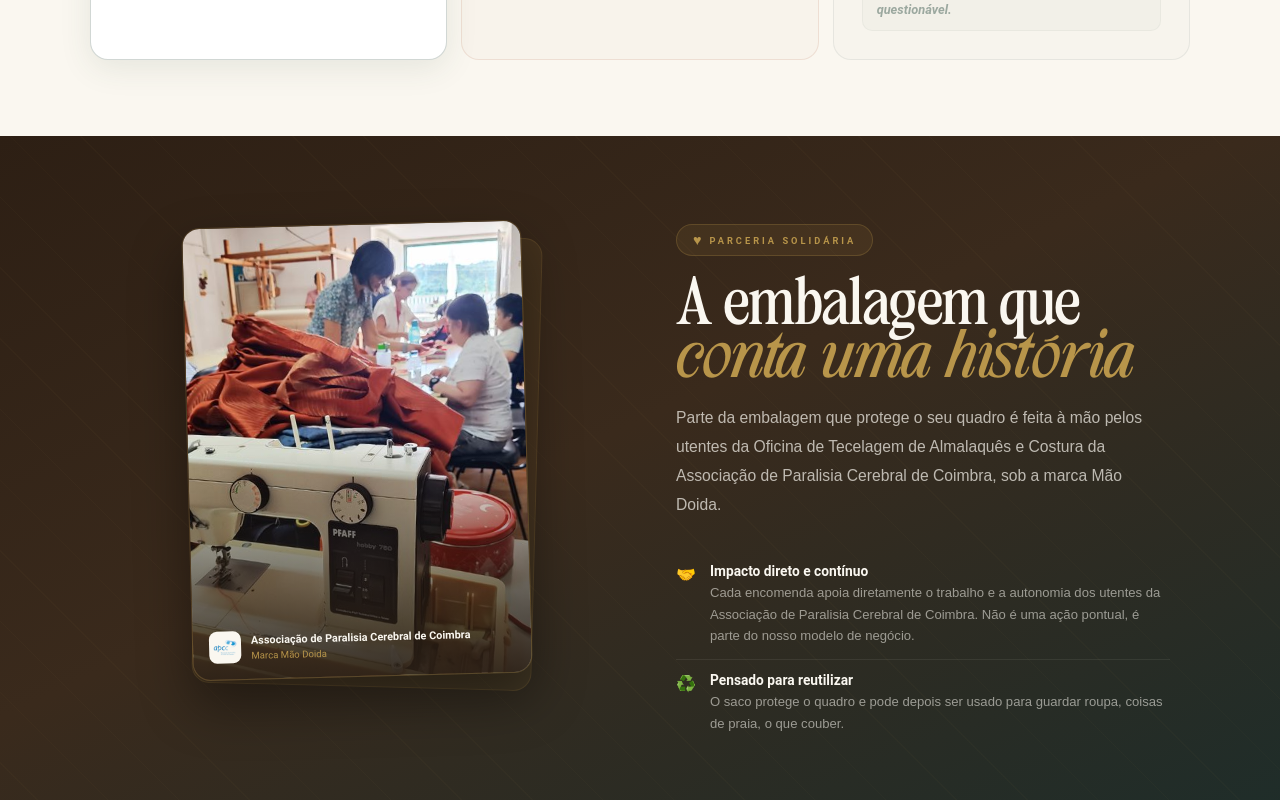
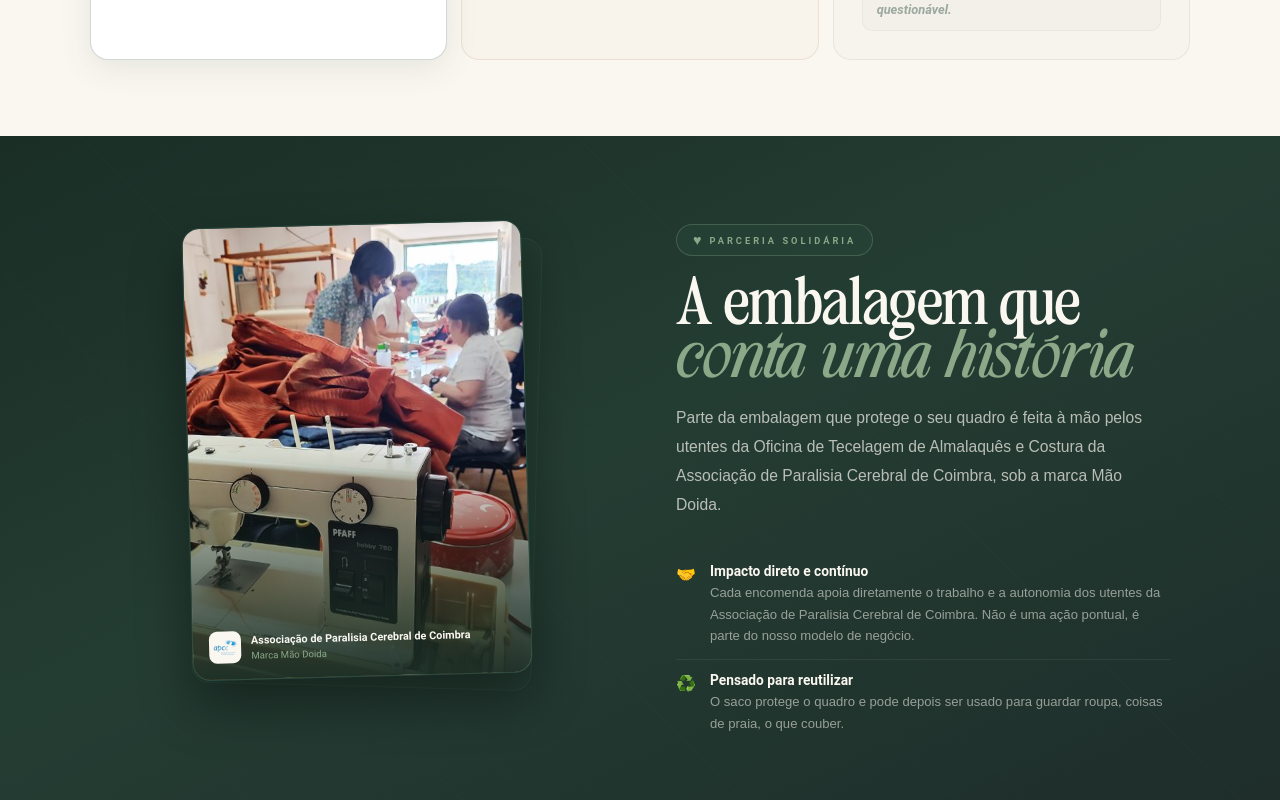
Before and after one commit to floresabeirario/fbr-website, a Next.js app: page /sustentabilidade in a window 1280 px wide. Shown: the part 2160-2960 px from the top of the page. Built offline with nearby package versions, Linux system fonts and the light colour scheme; a web font is replaced by a local one.

Commit message:
Update client.jsx

```diff
--- a/app/sustentabilidade/client.jsx
+++ b/app/sustentabilidade/client.jsx
@@ -499,13 +499,13 @@ export default function Sustentabilidade() {
           aria-label="Embalagem artesanal em parceria com a Associacao de Paralisia Cerebral de Coimbra"
           style={{
             padding: "clamp(56px,9vw,88px) clamp(20px,5vw,48px)",
-            background: "linear-gradient(155deg, #2D1F14 0%, #3A2A1C 45%, #1E2D2A 100%)",
+            background: "linear-gradient(155deg, #1A2E26 0%, #243D33 45%, #1E2D2A 100%)",
             position: "relative", overflow: "hidden",
           }}
         >
           <div aria-hidden="true" style={{
             position: "absolute", inset: 0, opacity: 0.03, pointerEvents: "none",
-            backgroundImage: "repeating-linear-gradient(45deg, #B8954A 0px, #B8954A 1px, transparent 1px, transparent 50px)",
+            backgroundImage: "repeating-linear-gradient(45deg, #3D6B5E 0px, #3D6B5E 1px, transparent 1px, transparent 50px)",
           }}/>
           <div style={{ maxWidth: "1060px", margin: "0 auto", position: "relative", zIndex: 1 }}>
             <div className="apcc-inner">
@@ -520,12 +520,12 @@ export default function Sustentabilidade() {
                   <div aria-hidden="true" style={{
                     position: "absolute", inset: 0,
                     transform: "translate(10px, 10px) rotate(1.5deg)",
-                    borderRadius: "18px", background: "rgba(184,149,74,0.1)",
-                    border: "1px solid rgba(184,149,74,0.15)",
+                    borderRadius: "18px", background: "rgba(45,74,62,0.2)",
+                    border: "1px solid rgba(61,107,94,0.2)",
                   }}/>
                   <div style={{
                     position: "relative", transform: "rotate(-1.5deg)", borderRadius: "18px",
-                    overflow: "hidden", border: "1px solid rgba(184,149,74,0.2)",
+                    overflow: "hidden", border: "1px solid rgba(61,107,94,0.3)",
                     aspectRatio: "3/4", boxShadow: "0 24px 52px rgba(0,0,0,0.4)",
                   }}>
                     <img
@@ -536,7 +536,7 @@ export default function Sustentabilidade() {
                     />
                     <div style={{
                       position: "absolute", bottom: 0, left: 0, right: 0, height: "50%",
-                      background: "linear-gradient(to top, rgba(42,31,22,0.92) 0%, transparent 100%)",
+                      background: "linear-gradient(to top, rgba(26,46,38,0.95) 0%, transparent 100%)",
                     }} aria-hidden="true"/>
                     <div style={{ position: "absolute", bottom: "16px", left: "16px", right: "16px" }}>
                       <div style={{ display: "flex", alignItems: "center", gap: "10px" }}>
@@ -550,7 +550,7 @@ export default function Sustentabilidade() {
                           <p style={{ margin: 0, fontWeight: 700, color: "#FAF7F0", fontSize: "0.68rem", fontFamily: "Roboto, sans-serif", lineHeight: 1.3 }}>
                             Associa&#231;&#227;o de Paralisia Cerebral de Coimbra
                           </p>
-                          <p style={{ margin: "2px 0 0", color: "#B8954A", fontSize: "0.6rem", fontFamily: "Roboto, sans-serif" }}>Marca M&#227;o Doida</p>
+                          <p style={{ margin: "2px 0 0", color: "#8BA888", fontSize: "0.6rem", fontFamily: "Roboto, sans-serif" }}>Marca M&#227;o Doida</p>
                         </div>
                       </div>
                     </div>
@@ -566,11 +566,11 @@ export default function Sustentabilidade() {
               >
                 <div style={{
                   display: "inline-flex", alignItems: "center", gap: "8px",
-                  background: "rgba(184,149,74,0.1)", border: "1px solid rgba(184,149,74,0.25)",
+                  background: "rgba(45,74,62,0.35)", border: "1px solid rgba(139,168,136,0.3)",
                   borderRadius: "100px", padding: "7px 16px", marginBottom: "20px",
                 }}>
-                  <span style={{ color: "#B8954A", fontSize: "0.9rem" }} aria-hidden="true">&#9829;</span>
-                  <span style={{ fontSize: "0.58rem", fontWeight: 700, letterSpacing: "3px", textTransform: "uppercase", color: "#B8954A", fontFamily: "Roboto, sans-serif" }}>Parceria solid&#225;ria</span>
+                  <span style={{ color: "#8BA888", fontSize: "0.9rem" }} aria-hidden="true">&#9829;</span>
+                  <span style={{ fontSize: "0.58rem", fontWeight: 700, letterSpacing: "3px", textTransform: "uppercase", color: "#8BA888", fontFamily: "Roboto, sans-serif" }}>Parceria solid&#225;ria</span>
                 </div>
                 <h2 style={{
                   fontFamily: "'TAN-MEMORIES', serif",
@@ -578,7 +578,7 @@ export default function Sustentabilidade() {
                   color: "#FAF7F0", margin: "0 0 16px", lineHeight: 1.1,
                 }}>
                   A embalagem que<br/>
-                  <em style={{ fontStyle: "italic", color: "#B8954A" }}>conta uma hist&#243;ria</em>
+                  <em style={{ fontStyle: "italic", color: "#8BA888" }}>conta uma hist&#243;ria</em>
                 </h2>
                 <p style={{ color: "rgba(250,247,240,0.7)", lineHeight: 1.85, fontSize: "clamp(0.9rem,1.8vw,0.98rem)", margin: 0 }}>
                   Parte da embalagem que protege o seu quadro &#233; feita &#224; m&#227;o pelos utentes da
```
